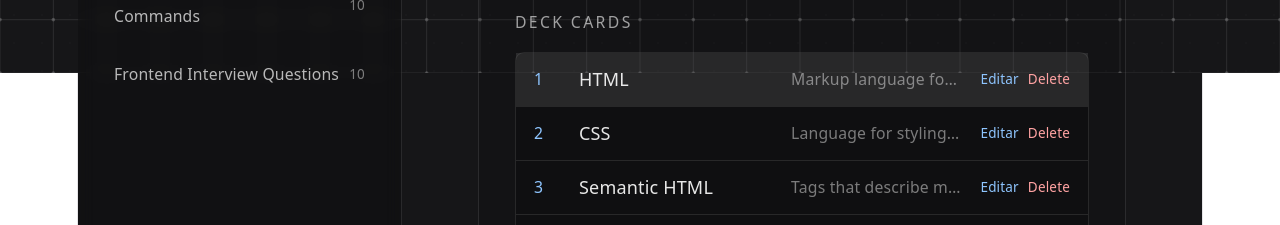
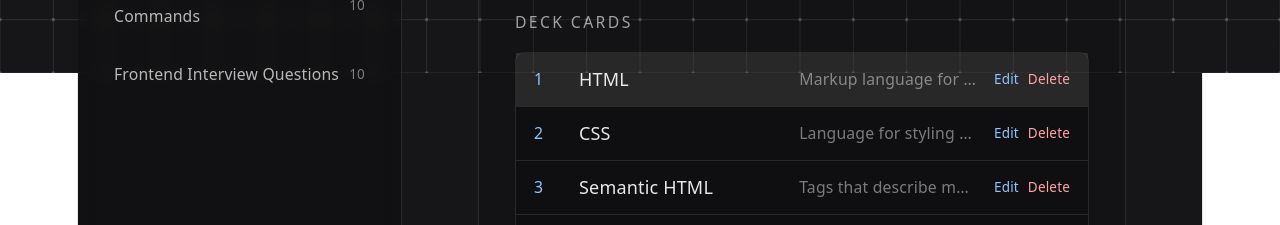
Before and after one commit to chadgarc/Lab8.1-AI-coding-challenge, a React (Vite) app: page / in a window 1280 px wide. Shown: the part 727-952 px from the top of the page. Built offline with nearby package versions, Linux system fonts and the light colour scheme.

Commit message:
translated words from spanish

```diff
--- a/src/components/DeckSlideshow.tsx
+++ b/src/components/DeckSlideshow.tsx
@@ -239,7 +239,7 @@ export default function DeckSlideshow({ deck, onAddCard, onUpdateCard, onDeleteC
                       <span className="max-w-[40%] truncate text-sm text-white/45">{card.back}</span>
                     </button>
                     <div className="flex shrink-0 gap-2">
-                      <button type="button" onClick={() => openEdit(index)} className="text-xs text-blue-300 hover:text-blue-100">Editar</button>
+                      <button type="button" onClick={() => openEdit(index)} className="text-xs text-blue-300 hover:text-blue-100">Edit</button>
                       <button type="button" onClick={() => removeCard(index)} className="text-xs text-red-300 hover:text-red-100">Delete</button>
                     </div>
                   </div>
```
